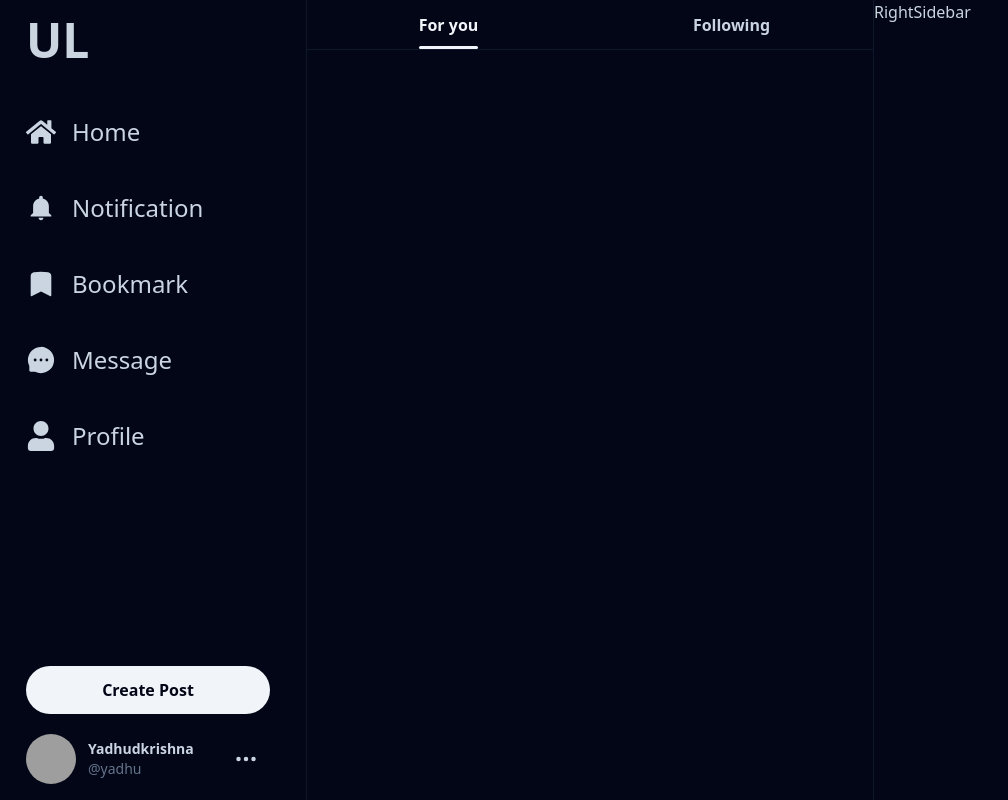
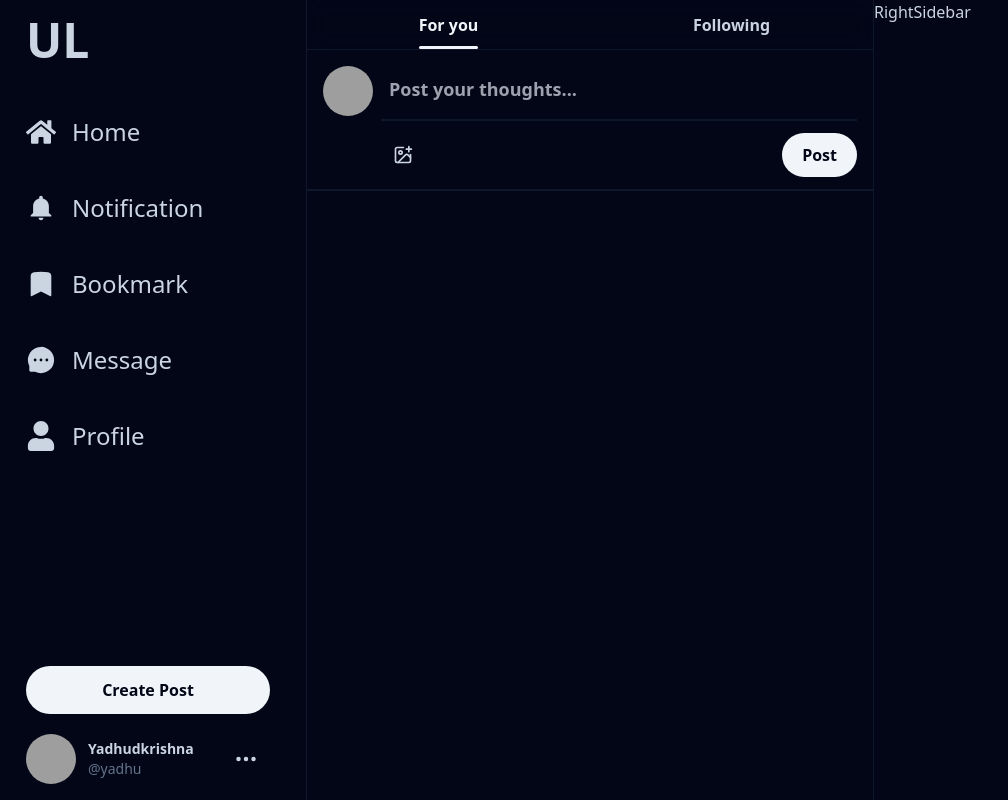
Before and after one commit to YadhuCU/unilink-client, a React (Vite) app: page / in a window 1280 px wide. Shown: the whole page, without its empty margins (0-1008 px from the left). Built offline with nearby package versions, Linux system fonts and the light colour scheme; grey boxes are pictures that could not be loaded.

Commit message:
Home add post section

```diff
--- a/src/App.css
+++ b/src/App.css
@@ -24,3 +24,11 @@
   bottom: 0;
   background-color: #f1f5f9;
 }
+
+.home {
+  scrollbar-width: none;
+  -ms-overflow-style: none;
+}
+.home::-webkit-scrollbar {
+  display: none;
+}
--- a/src/pages/Home.jsx
+++ b/src/pages/Home.jsx
@@ -1,12 +1,112 @@
 import PropTypes from "prop-types";
 import { Navbar } from "../components/Navbar";
+import { LuImagePlus } from "react-icons/lu";
+import { Button } from "../components/utils/Button";
+import { useRef, useEffect, useState } from "react";
+import { FaTrash } from "react-icons/fa";
 
 Home.propTypes = {};
 
 export function Home() {
+  const textRef = useRef(null);
+  const [post, setPost] = useState({
+    postText: "",
+    postImage: "",
+  });
+  const [imagePreview, setImagePreview] = useState("");
+
+  useEffect(() => {
+    if (
+      post.postImage.type == "image/png" ||
+      post.postImage.type == "image/jpg" ||
+      post.postImage.type == "image/jpeg"
+    ) {
+      setImagePreview(URL.createObjectURL(post.postImage));
+    } else {
+      setPost({ ...post, postImage: "" });
+      setImagePreview("");
+    }
+  }, [post.postImage]);
+
+  const handleKeyUp = () => {
+    const textarea = textRef.current;
+    textarea.style.height = "auto";
+    textarea.style.height = `${textarea.scrollHeight}px`;
+    setPost({ ...post, postText: textarea.value });
+  };
+
+  const handleCreatPost = () => {
+    console.log("Button is working");
+    if (post.postImage || post.postText) {
+      console.log(post);
+    }
+  };
+
+  const handleClear = () => {
+    const textarea = textRef.current;
+    textarea.style.height = "auto";
+    setPost({ postText: "", postImage: "" });
+  };
+
   return (
-    <div className="border-x border-slate-900">
-      <Navbar insideHome />
+    <div className="home border-x border-slate-900 overflow-y-scroll">
+      <div className="sticky top-0 z-50 backdrop-blur-md">
+        <Navbar insideHome />
+      </div>
+      <div className="add-post p-4 pb-0 flex items-start gap-2 border-b-2 border-slate-900">
+        <img
+          className="w-[50px] h-[50px] object-cover rounded-full"
+          src="https://source.unsplash.com/random"
+        />
+        <div className="flex flex-col w-full ">
+          <textarea
+            ref={textRef}
+            className="w-full text-lg font-semibold bg-transparent outline-none resize-none px-2 py-2 mt-px mb-2"
+            rows="1"
+            value={post.postText}
+            onChange={(e) => handleKeyUp(e)}
+            autoCorrect="false"
+            placeholder="Post your thoughts..."
+          ></textarea>
+          {imagePreview && (
+            <div className="py-2 relative">
+              <div
+                onClick={() => setPost({ ...post, postImage: "" })}
+                className="absolute left-0 p-3 rounded-full cursor-pointer hover:bg-slate-800 transition"
+              >
+                <FaTrash className="text-lg" />
+              </div>
+              <img src={imagePreview} width={300} />
+            </div>
+          )}
+          <div className="flex gap-4 w-full border-t-2 border-slate-900 py-3">
+            <label className="p-3 rounded-full hover:bg-slate-900 transition cursor-pointer">
+              <input
+                type="file"
+                className="hidden"
+                onChange={(e) =>
+                  setPost({ ...post, postImage: e.target.files[0] })
+                }
+              />
+              <LuImagePlus className="text-xl" />
+            </label>
+            {(post.postText || post.postImage) && (
+              <div
+                onClick={handleClear}
+                className=" p-3 rounded-full cursor-pointer hover:bg-slate-800 transition ml-auto"
+              >
+                <FaTrash className="text-lg" />
+              </div>
+            )}
+            <Button
+              buttonClick={handleCreatPost}
+              classes={`${post.postText || post.postImage || "ml-auto"} py-px`}
+            >
+              Post
+            </Button>
+          </div>
+        </div>
+      </div>
     </div>
   );
 }
```
